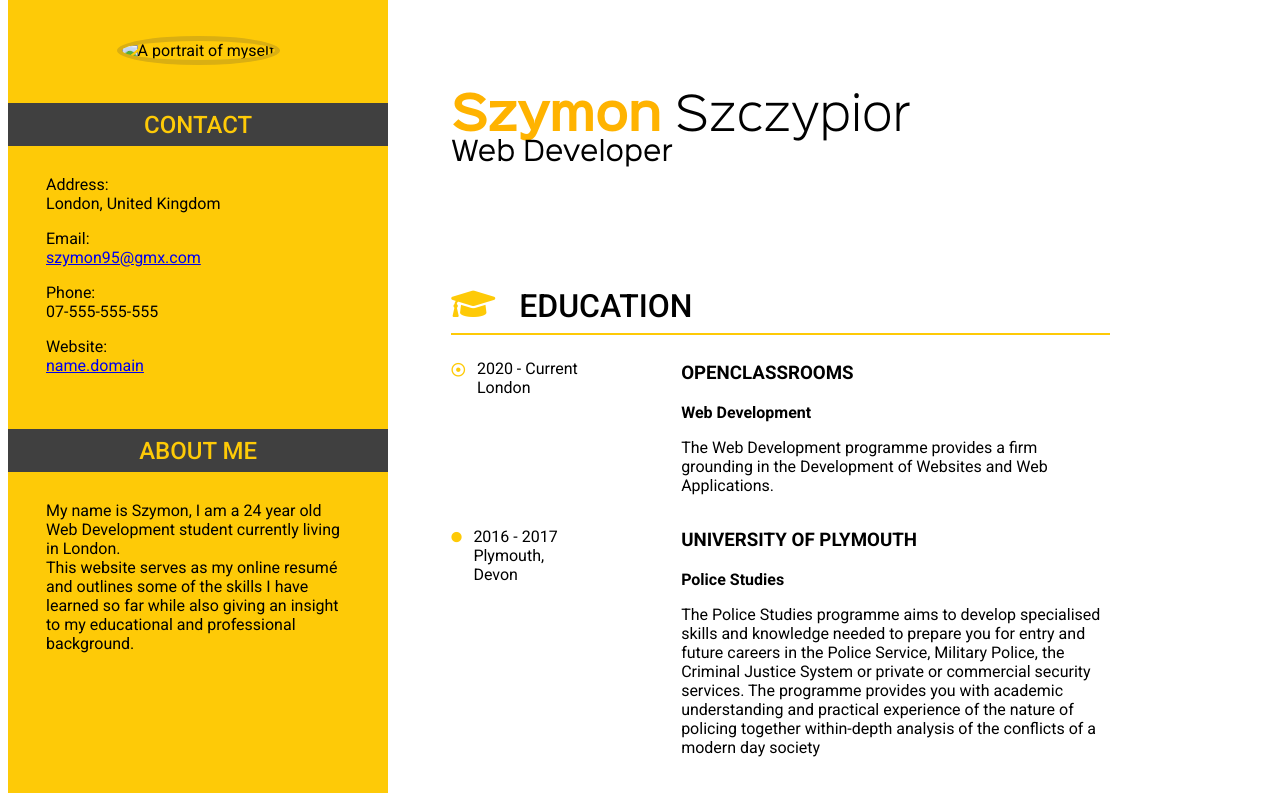
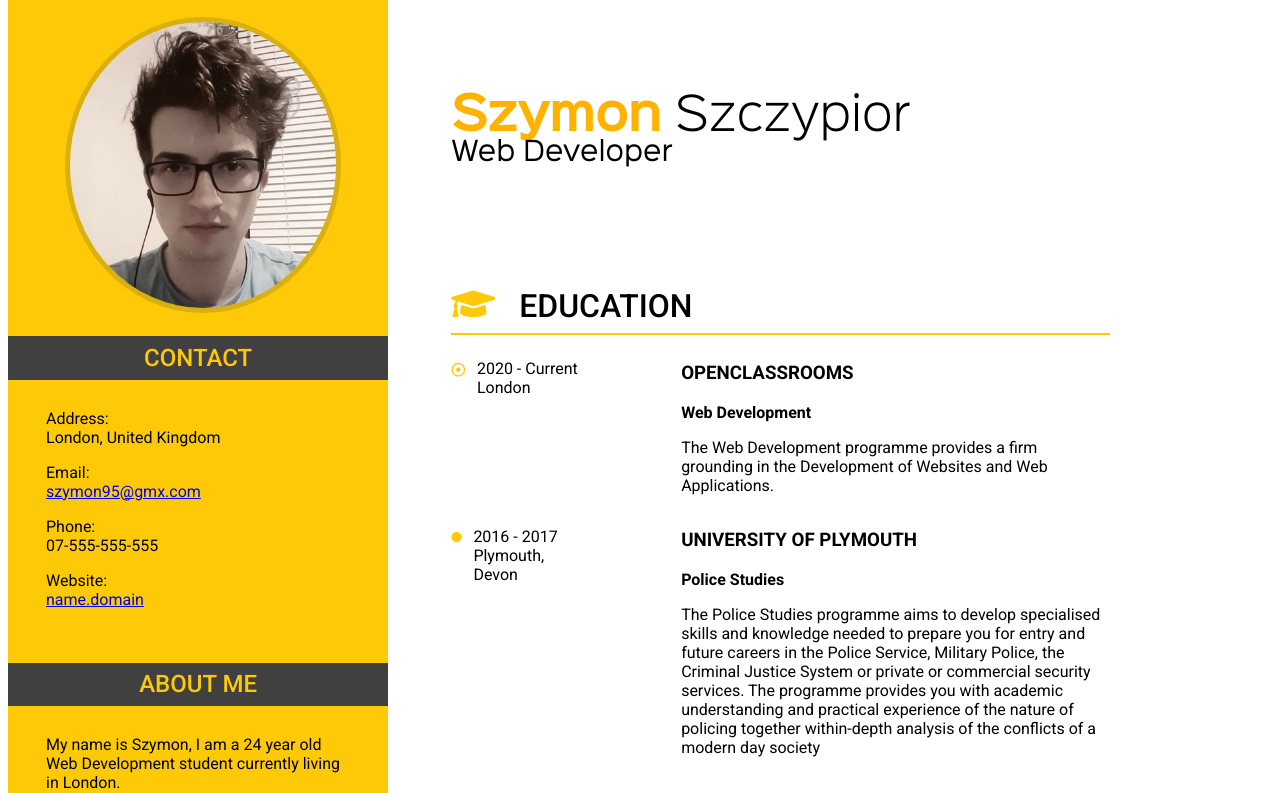
Before and after one commit to simon9595/simon9595.github.io, a plain HTML site: page index.html in a window 1280 px wide. Shown: the top 793 px of the page. Drawn offline with Linux system fonts and the light colour scheme.

Commit message:
changed picture

```diff
--- a/index.html
+++ b/index.html
@@ -84,7 +84,7 @@
       <aside>
 
         <div class="picture">
-          <img src="images/placeholder.jpg" alt="A portrait of myself" id="me">
+          <img src="images/me.jpg" alt="A portrait of myself" id="me">
         </div>
 
         <h4>CONTACT</h4>
--- a/styles/style.css
+++ b/styles/style.css
@@ -58,8 +58,8 @@ main {
 }
 
 .picture {
-  padding: 10%;
-  margin:auto;
+  padding: 15%;
+  margin: -10% auto;
 
 }
 
```
Also changed, not shown: images/me.jpg (added).
